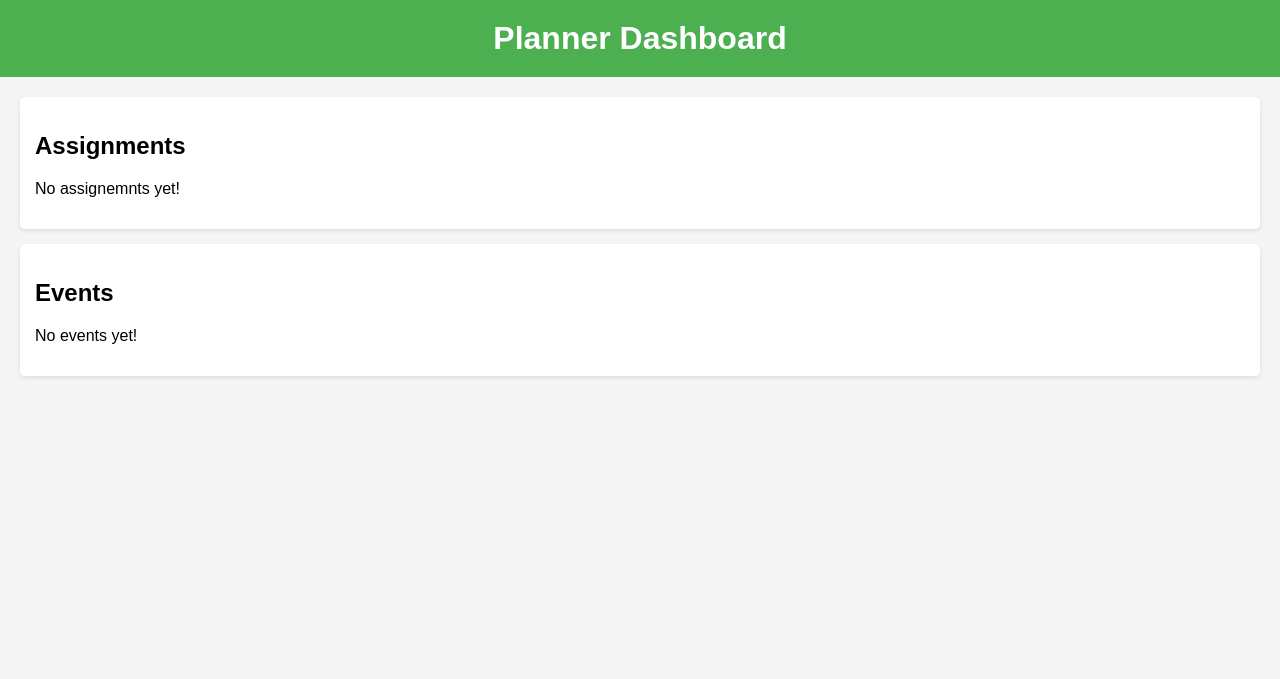
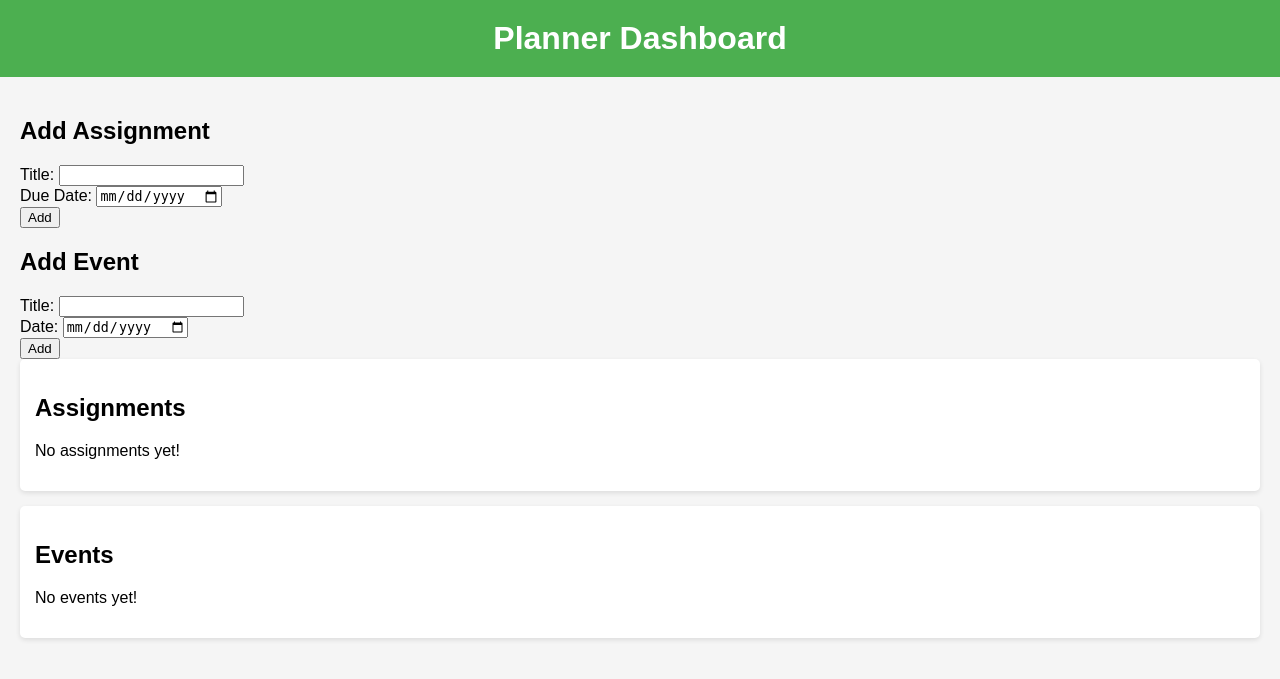
Before and after one commit to VatUpa28/myPlanner, a Flask app: template templates/dashboard.html in a window 1280 px wide. Shown: the top 679 px of the page. Run offline with Flask 3, Linux system fonts and the light colour scheme; the template is opened without the code that fills it, so the values that code supplies are empty.

Commit message:
Add assignment and event creation with database integration

```diff
--- a/app.py
+++ b/app.py
@@ -2,7 +2,7 @@
 
 import os
 import sqlite3
-from flask import Flask, render_template
+from flask import Flask, render_template, request, redirect, url_for
 
 app = Flask(__name__)
 
@@ -13,30 +13,28 @@ if not os.path.exists("database"):
 # Path to database
 db_path = "database/myPlanner.db"
 
-# Create database and tables if they don't exist
-conn = sqlite3.connect(db_path)
-c = conn.cursor()
+def init_db():
+    conn = sqlite3.connect(db_path)
+    c = conn.cursor()
 
-# Create assignments table
-c.execute('''
-    CREATE TABLE IF NOT EXISTS assignments (
-        id INTEGER PRIMARY KEY AUTOINCREMENT,
-        title TEXT NOT NULL,
-        due_date TEXT
-    )
-''')
+    c.execute('''
+        CREATE TABLE IF NOT EXISTS assignments (
+            id INTEGER PRIMARY KEY AUTOINCREMENT,
+            title TEXT NOT NULL,
+            due_date TEXT
+        )
+    ''')
 
-# Create events table
-c.execute('''
-    CREATE TABLE IF NOT EXISTS events (
-        id INTEGER PRIMARY KEY AUTOINCREMENT,
-        name TEXT NOT NULL,
-        date TEXT
-    )
-''')
+    c.execute('''
+        CREATE TABLE IF NOT EXISTS events (
+            id INTEGER PRIMARY KEY AUTOINCREMENT,
+            name TEXT NOT NULL,
+            date TEXT
+        )
+    ''')
 
-conn.commit()
-conn.close()
+    conn.commit()
+    conn.close()
 
 @app.route("/")
 def dashboard():
@@ -55,5 +53,42 @@ def dashboard():
 
     return render_template("dashboard.html", assignments=assignments, events=events)
 
+@app.route("/add-assignment", methods=["POST"])
+def add_assignment():
+    title = request.form["title"]
+    due_date = request.form["due_date"]
+
+    conn = sqlite3.connect(db_path)
+    c = conn.cursor()
+
+    c.execute(
+        "INSERT INTO assignments (title, due_date) VALUES (?, ?)",
+        (title, due_date)
+    )
+
+    conn.commit()
+    conn.close()
+
+    return redirect(url_for("dashboard"))
+
+@app.route("/add-event", methods=["POST"])
+def add_event():
+    name = request.form["name"]
+    date = request.form["date"]
+
+    conn = sqlite3.connect(db_path)
+    c = conn.cursor()
+
+    c.execute(
+        "INSERT INTO events (name, date) VALUES (?, ?)",
+        (name, date)
+    )
+
+    conn.commit()
+    conn.close
+
+    return redirect(url_for("dashboard"))
+
 if __name__ == "__main__":
+    init_db()
     app.run(debug=True)
--- a/static/css/style.css
+++ b/static/css/style.css
@@ -8,7 +8,7 @@ body {
 }
 
 header {
-    background-color: #4CAF50;
+  background-color: #4caf50;
   color: white;
   padding: 20px;
   text-align: center;
@@ -27,5 +27,5 @@ main {
   border-radius: 5px;
   padding: 15px;
   margin-bottom: 15px;
-    box-shadow: 0px 2px 5px rgba(0,0,0,0.1);
+  box-shadow: 0px 2px 5px rgba(0, 0, 0, 0.1);
 }
--- a/templates/base.html
+++ b/templates/base.html
@@ -1,10 +1,13 @@
 <!DOCTYPE html>
 <html>
-<head>
+  <head>
     <title>myPlanner</title>
-</head>
-    <link rel="stylesheet" href="{{ url_for('static', filename='css/style.css') }}">
-<body>
+  </head>
+  <link
+    rel="stylesheet"
+    href="{{ url_for('static', filename='css/style.css') }}"
+  />
+  <body>
     {% block content %}{% endblock %}
-</body>
+  </body>
 </html>
--- a/templates/dashboard.html
+++ b/templates/dashboard.html
@@ -1,21 +1,61 @@
-{% extends "base.html" %}
-
-{% block content %}
+{% extends "base.html" %} {% block content %}
 <header>
   <h1>Planner Dashboard</h1>
 </header>
 
 <main>
+  <div>
+    <h2>Add Assignment</h2>
+
+    <form method="POST" action="/add-assignment">
+      <label>
+        Title:
+        <input type="text" name="title" required />
+      </label>
+      <br />
+
+      <label>
+        Due Date:
+        <input type="date" name="due_date" />
+      </label>
+      <br />
+
+      <button type="submit">Add</button>
+    </form>
+
+  </div>
+
+  <div>
+    <h2>Add Event</h2>
+
+    <form action="/add-event" method="post">
+      <label>
+        Title:
+        <input type="text" name="name" required />
+      </label>
+      <br />
+
+      <label>
+        Date:
+        <input type="date" name="date" />
+      </label>
+      <br />
+
+      <button type="submit">Add</button>
+    </form>
+
+  </div>
+
   <div class="card">
     <h2>Assignments</h2>
     {% if assignments %}
     <ul>
-                {% for a in assignemnts %}
+      {% for a in assignments %}
       <li>{{ a[0] }} - {{ a[1] }}</li>
       {% endfor %}
     </ul>
     {% else %}
-            <p>No assignemnts yet!</p>
+    <p>No assignments yet!</p>
     {% endif %}
   </div>
 
```
Also changed, not shown: 1 other file. Lines whose indentation alone changed are shown as unchanged.
